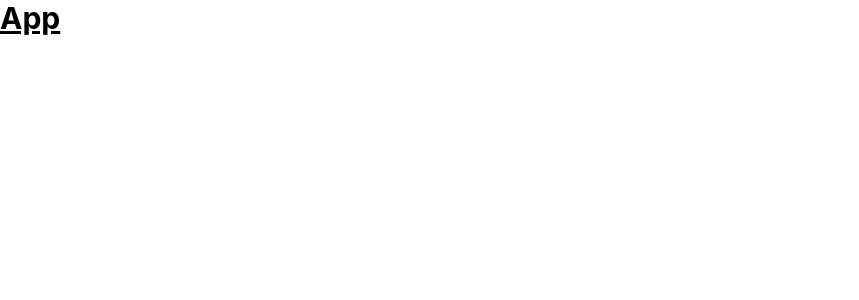
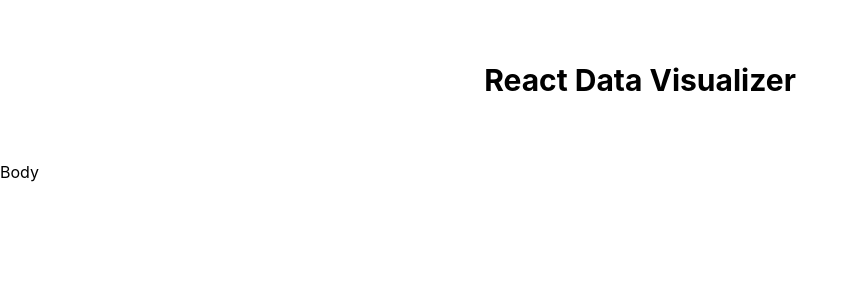
Before and after one commit to theDevSoham/react_data_visualizer, a React (Create React App) app: page / in a window 1280 px wide. Shown: the top 300 px of the page, without its empty margins (0-859 px from the left). Built offline with nearby package versions, Linux system fonts and the light colour scheme.

Commit message:
header and body initialized

```diff
--- a/src/App.tsx
+++ b/src/App.tsx
@@ -1,11 +1,20 @@
+/* eslint-disable @typescript-eslint/promise-function-async */
 /* eslint-disable eol-last */
 
-import React from 'react'
+import React, { Suspense } from 'react'
 import type { ReactElement } from 'react'
+import Loading from './components/Loading'
+const Header = React.lazy(() => import('./components/Header'))
+const Body = React.lazy(() => import('./components/Body'))
 
 const App: React.FC = (): ReactElement => {
   return (
-    <div className='text-3xl font-bold underline'>App</div>
+    <div className='w-screen h-screen'>
+      <Suspense fallback={<Loading />}>
+        <Header />
+        <Body />
+      </Suspense>
+    </div>
   )
 }
 
--- /dev/null
+++ b/src/components/Body.tsx
@@ -0,0 +1,13 @@
+/* eslint-disable no-tabs */
+/* eslint-disable eol-last */
+import React from 'react'
+
+const Body: React.FC = () => {
+  return (
+	<section className='w-full h-8/10'>
+		<h1>Body</h1>
+	</section>
+  )
+}
+
+export default Body
--- /dev/null
+++ b/src/components/Header.tsx
@@ -0,0 +1,15 @@
+/* eslint-disable eol-last */
+/* eslint-disable no-tabs */
+import React from 'react'
+
+const Header: React.FC = () => {
+  return (
+	<section className='w-full h-2/10'>
+		<div className='w-full h-full flex justify-center items-center'>
+			<h1 className='text-3xl font-bold'>React Data Visualizer</h1>
+		</div>
+	</section>
+  )
+}
+
+export default Header
--- /dev/null
+++ b/src/components/Loading.tsx
@@ -0,0 +1,27 @@
+import React from 'react'
+
+const Loading: React.FC = () => {
+  return (
+    <div role="status" className='w-screen h-screen flex justify-center items-center'>
+      <svg
+        aria-hidden="true"
+        className="w-8 h-8 mr-2 text-gray-200 animate-spin dark:text-gray-600 fill-blue-600"
+        viewBox="0 0 100 101"
+        fill="none"
+        xmlns="http://www.w3.org/2000/svg"
+      >
+        <path
+          d="M100 50.5908C100 78.2051 77.6142 100.591 50 100.591C22.3858 100.591 0 78.2051 0 50.5908C0 22.9766 22.3858 0.59082 50 0.59082C77.6142 0.59082 100 22.9766 100 50.5908ZM9.08144 50.5908C9.08144 73.1895 27.4013 91.5094 50 91.5094C72.5987 91.5094 90.9186 73.1895 90.9186 50.5908C90.9186 27.9921 72.5987 9.67226 50 9.67226C27.4013 9.67226 9.08144 27.9921 9.08144 50.5908Z"
+          fill="currentColor"
+        />
+        <path
+          d="M93.9676 39.0409C96.393 38.4038 97.8624 35.9116 97.0079 33.5539C95.2932 28.8227 92.871 24.3692 89.8167 20.348C85.8452 15.1192 80.8826 10.7238 75.2124 7.41289C69.5422 4.10194 63.2754 1.94025 56.7698 1.05124C51.7666 0.367541 46.6976 0.446843 41.7345 1.27873C39.2613 1.69328 37.813 4.19778 38.4501 6.62326C39.0873 9.04874 41.5694 10.4717 44.0505 10.1071C47.8511 9.54855 51.7191 9.52689 55.5402 10.0491C60.8642 10.7766 65.9928 12.5457 70.6331 15.2552C75.2735 17.9648 79.3347 21.5619 82.5849 25.841C84.9175 28.9121 86.7997 32.2913 88.1811 35.8758C89.083 38.2158 91.5421 39.6781 93.9676 39.0409Z"
+          fill="currentFill"
+        />
+      </svg>
+      <span className="sr-only">Loading...</span>
+    </div>
+  )
+}
+
+export default Loading
--- a/tailwind.config.js
+++ b/tailwind.config.js
@@ -6,7 +6,12 @@
         './src/**/*.{js,jsx,ts,tsx}'
     ],
     theme: {
-        extend: {}
+        extend: {
+            height: {
+                '2/10': '20%',
+                '8/10': '80%'
+            }
+        }
     },
     plugins: []
 }
```
